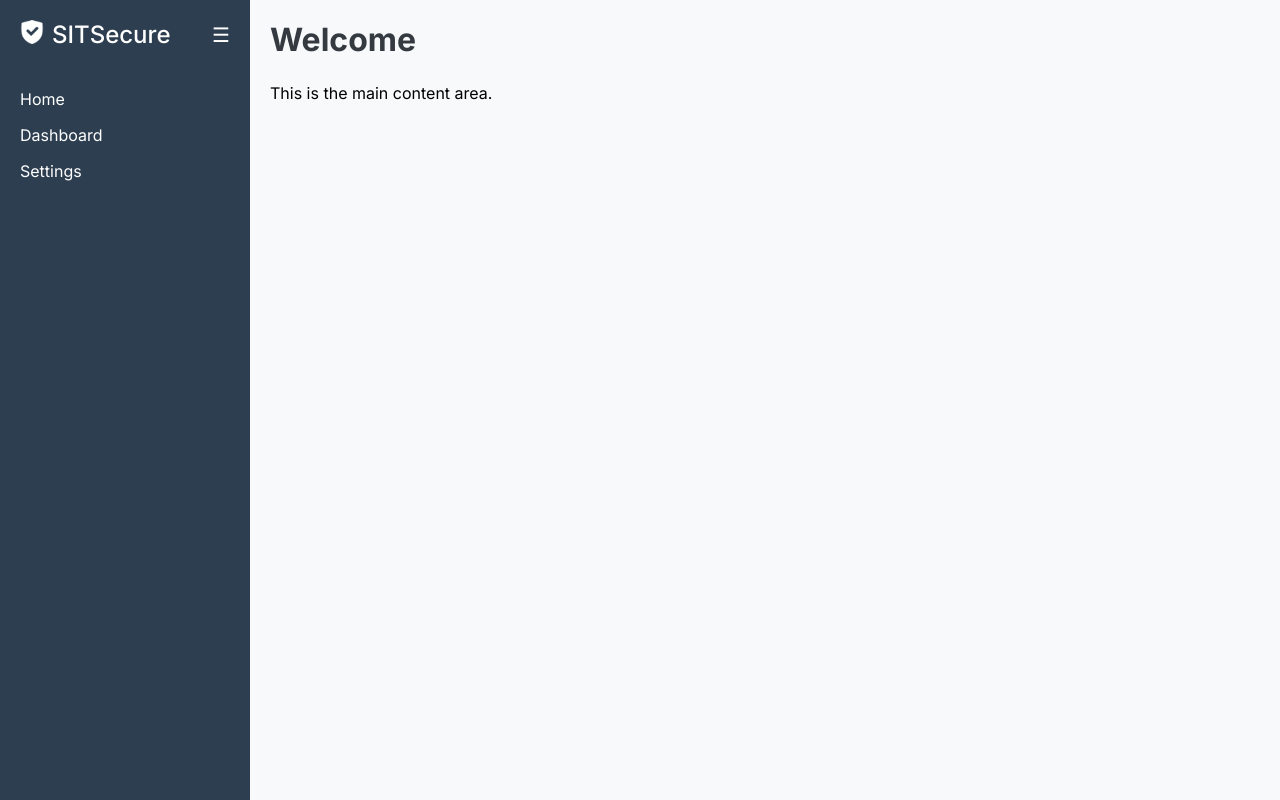
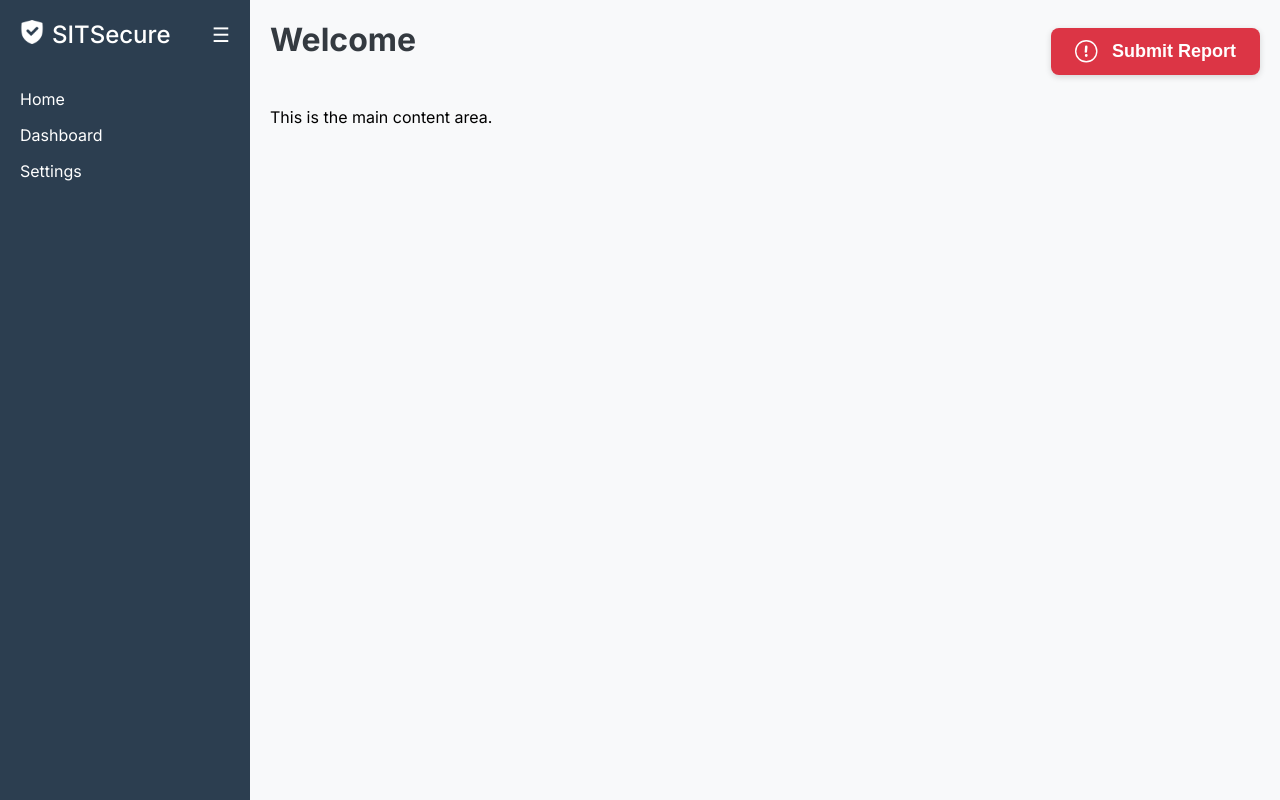
Before and after one commit to xnicro/ICT2216-SSD-P2-Group-13, a Flask app: page / in a window 1280 px wide. Run offline with Flask 3, Linux system fonts and the light colour scheme.

Commit message:
added report submission button

```diff
--- a/app/static/styles.css
+++ b/app/static/styles.css
@@ -325,3 +325,49 @@ body div.main {
     flex-grow: 1;
     padding: 20px;
 }
+
+/* —— Header wrapper for title + button —— */
+.main-content__header {
+  display: flex;
+  justify-content: space-between;
+  align-items: center;
+  margin-bottom: 1.5rem;
+}
+
+/* —— Base button styles (if not already defined) —— */
+.btn {
+  display: inline-flex;
+  align-items: center;
+  font-weight: 600;
+  text-align: center;
+  cursor: pointer;
+  transition: background-color 0.2s ease, transform 0.1s ease;
+  border: none;
+}
+
+/* —— Submit-Report button, urgent (red) styling —— */
+.btn--submit-report {
+  padding: 0.75rem 1.5rem;
+  font-size: 1.125rem;
+  background-color: #dc3545;       /* bootstrap “danger” red */
+  color: #fff;
+  border-radius: 0.5rem;
+  box-shadow: 0 2px 6px rgba(0, 0, 0, 0.15);
+}
+
+/* Hover / active states */
+.btn--submit-report:hover {
+  background-color: #c82333;
+}
+.btn--submit-report:active {
+  transform: translateY(1px);
+  box-shadow: 0 1px 4px rgba(0, 0, 0, 0.2);
+}
+
+/* —— SVG icon sizing & spacing —— */
+.btn__icon {
+  width: 1.25em;    /* scales with font-size */
+  height: 1.25em;
+  margin-right: 0.9rem;
+  fill: currentColor;
+}
--- a/app/templates/index.html
+++ b/app/templates/index.html
@@ -31,7 +31,16 @@
         </div>
 
         <div class="main-content">
-            <h1>Welcome</h1>
+            <div class="main-content__header">
+                <h1>Welcome</h1>
+                <button id="btn-submit-report" class="btn btn--submit-report">
+                    <svg xmlns="http://www.w3.org/2000/svg" class="btn__icon" viewBox="0 0 16 16" fill="currentColor" aria-hidden="true">
+                        <path d="M8 15A7 7 0 1 1 8 1a7 7 0 0 1 0 14m0 1A8 8 0 1 0 8 0a8 8 0 0 0 0 16"/>
+                        <path d="M7.002 11a1 1 0 1 1 2 0 1 1 0 0 1-2 0M7.1 4.995a.905.905 0 1 1 1.8 0l-.35 3.507a.552.552 0 0 1-.354.436.896.896 0 0 1-.49.11.905.905 0 0 1-.49-.11.552.552 0 0 1-.354-.436z"/>
+                    </svg>
+                    <span>Submit Report</span>
+                </button>
+            </div>
             <p>This is the main content area.</p>
         </div>
     </div>
```
Also changed, not shown: app/templates/report_submission.html (added).
